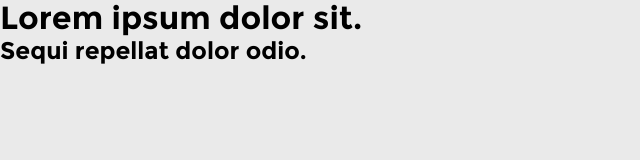
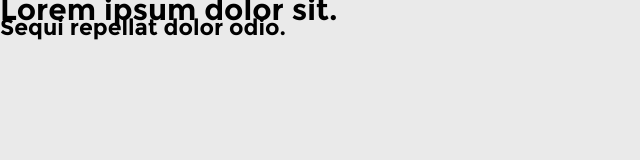
Before and after one commit to kraken1970/Baikal-I-Shop, a website: page src/index.html in a window 1280 px wide. Shown: the whole page, without its empty margins (0-640 px from the left). Drawn offline with Linux system fonts and the light colour scheme.

Commit message:
base style ok

```diff
--- a/src/assets/styles/main.css
+++ b/src/assets/styles/main.css
@@ -34,4 +34,6 @@ img {
 body {
   font-family: 'Montserrat-Bold', sans-serif;
   background-color: #eaeaea;
+  font-size: 1.166vmax;
+  line-height: 1.416vmax;
 }
--- a/src/assets/styles/style.css
+++ b/src/assets/styles/style.css
@@ -757,6 +757,8 @@ img {
 body {
   font-family: 'Montserrat-Bold', sans-serif;
   background-color: #eaeaea;
+  font-size: 1.166vmax;
+  line-height: 1.416vmax;
 }
 
 /* Large Devices, Wide Screens */
```
